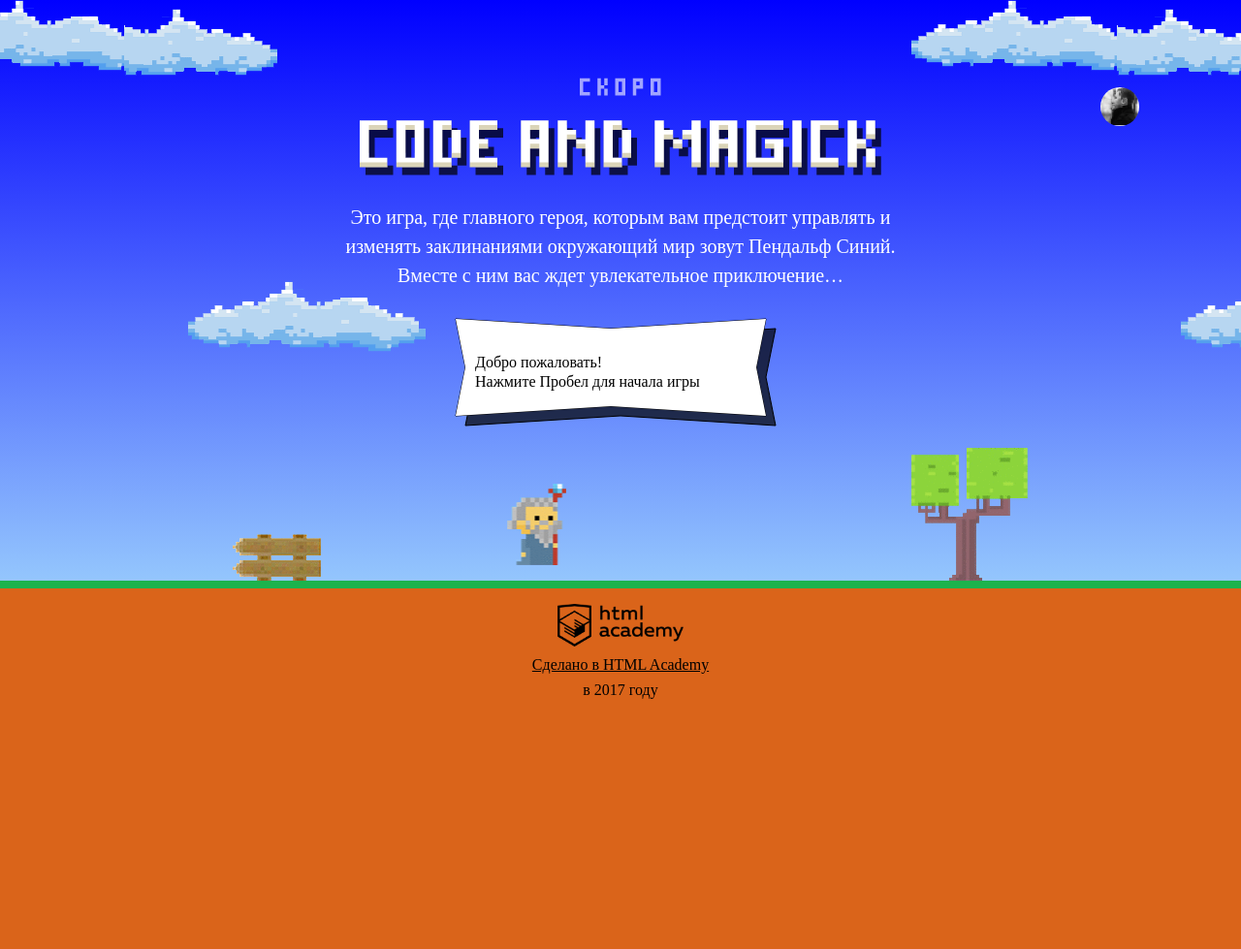
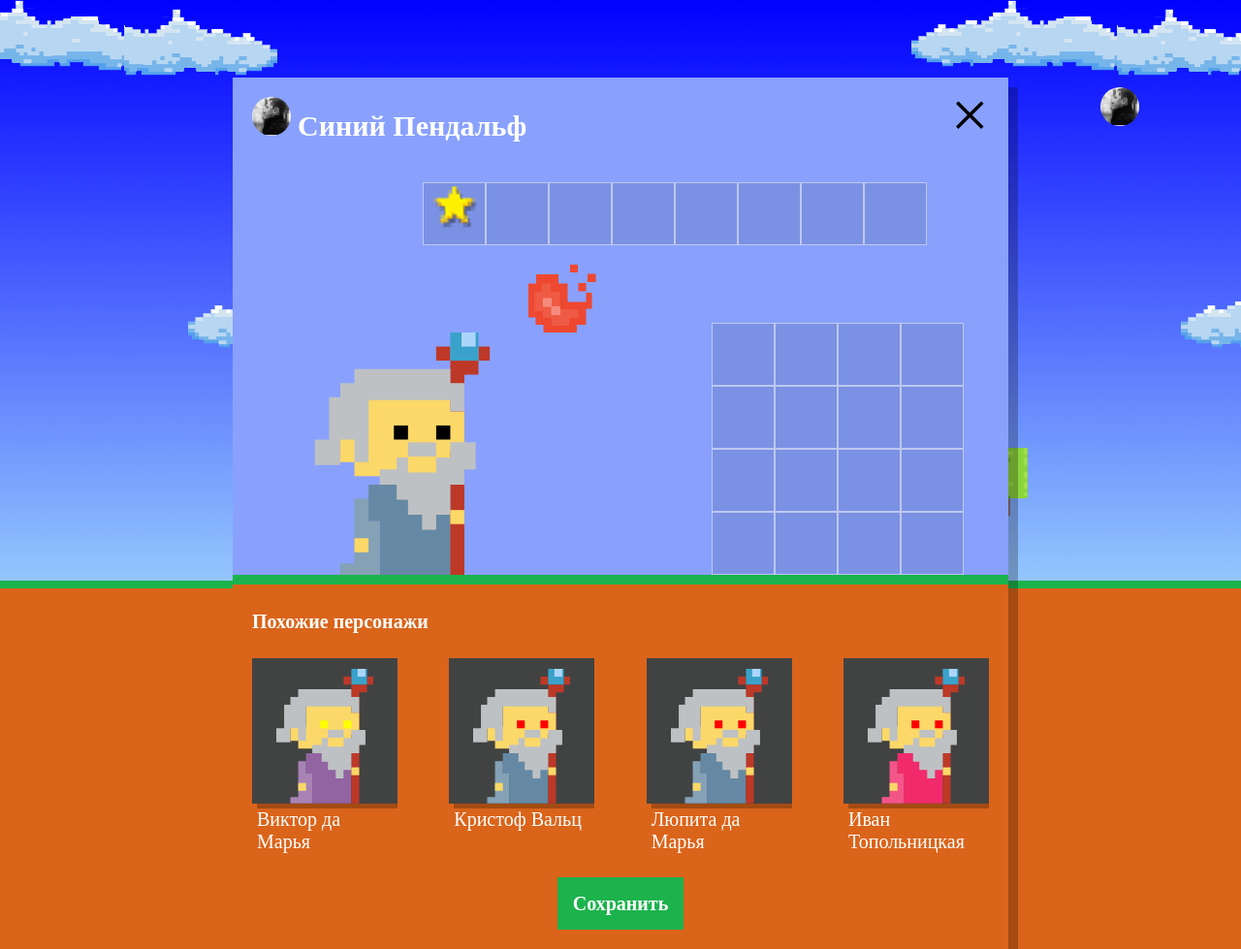
Before and after one commit to birariver/308519-code-and-magick, a website: page index.html in a window 1280 px wide. Shown: the whole page at 97% size. Before the commit the page ends 800 px from the top, so only its background shows below. Drawn offline with Linux system fonts and the light colour scheme; a web font is replaced by a local one.

Commit message:
нас орда

```diff
--- a/index.html
+++ b/index.html
@@ -181,8 +181,8 @@
   </div>
 </template>
 
-<script src="js/stat.js"></script>
-<script src="js/game.js"></script>
-
+  <script src="js/stat.js"></script>
+  <script src="js/game.js"></script>
+  <script src="js/setup.js"></script>
 </body>
 </html>
--- /dev/null
+++ b/js/setup.js
@@ -0,0 +1,76 @@
+'use strict';
+
+var userDialog = document.querySelector('.setup');
+userDialog.classList.remove('hidden');
+
+var names = [
+  'Иван',
+  'Хуан Себастьян',
+  'Мария',
+  'Кристоф',
+  'Виктор',
+  'Юлия',
+  'Люпита',
+  'Вашингтон'
+];
+
+var surnames = [
+  'да Марья',
+  'Верон',
+  'Мирабелла',
+  'Вальц',
+  'Онопко',
+  'Топольницкая',
+  'Нионго',
+  'Ирвинг'
+];
+
+var coatColors = [
+  'rgb(101, 137, 164)',
+  'rgb(241, 43, 107)',
+  'rgb(146, 100, 161)',
+  'rgb(56, 159, 117)',
+  'rgb(215, 210, 55)',
+  'rgb(0, 0, 0)'
+];
+
+var eyesColors = [
+  'black',
+  'red',
+  'blue',
+  'yellow',
+  'green'
+];
+
+var wizards = [];
+
+function rndX(x) {
+  return Math.floor((Math.random() * (x - 1)));
+}
+
+for (var i = 0; i < 4; i++) {
+  wizards[i] = {
+    name: names[rndX(8)] + ' ' + surnames[rndX(8)],
+    coatColor: coatColors[rndX(8)],
+    eyesColor: eyesColors[rndX(5)]
+  };
+}
+
+var similarListElement = document.querySelector('.setup-similar-list');
+var similarWizardTemplate = document.querySelector('#similar-wizard-template').content.querySelector('.setup-similar-item');
+
+var renderWizard = function (wizard) {
+  var wizardElement = similarWizardTemplate.cloneNode(true);
+  wizardElement.querySelector('.setup-similar-label').textContent = wizard.name;
+  wizardElement.querySelector('.wizard-coat').style.fill = wizard.coatColor;
+  wizardElement.querySelector('.wizard-eyes').style.fill = wizard.eyesColor;
+  return wizardElement;
+};
+
+var fragment = document.createDocumentFragment();
+for (i = 0; i < wizards.length; i++) {
+  fragment.appendChild(renderWizard(wizards[i]));
+}
+similarListElement.appendChild(fragment);
+
+document.querySelector('.setup-similar').classList.remove('hidden');
```
